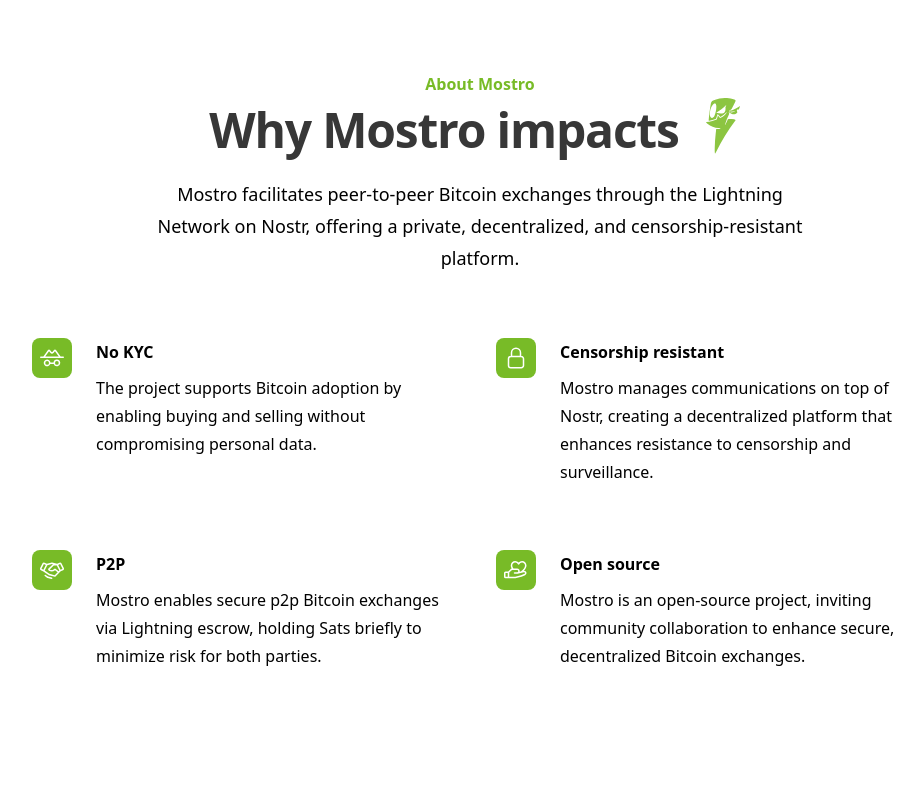
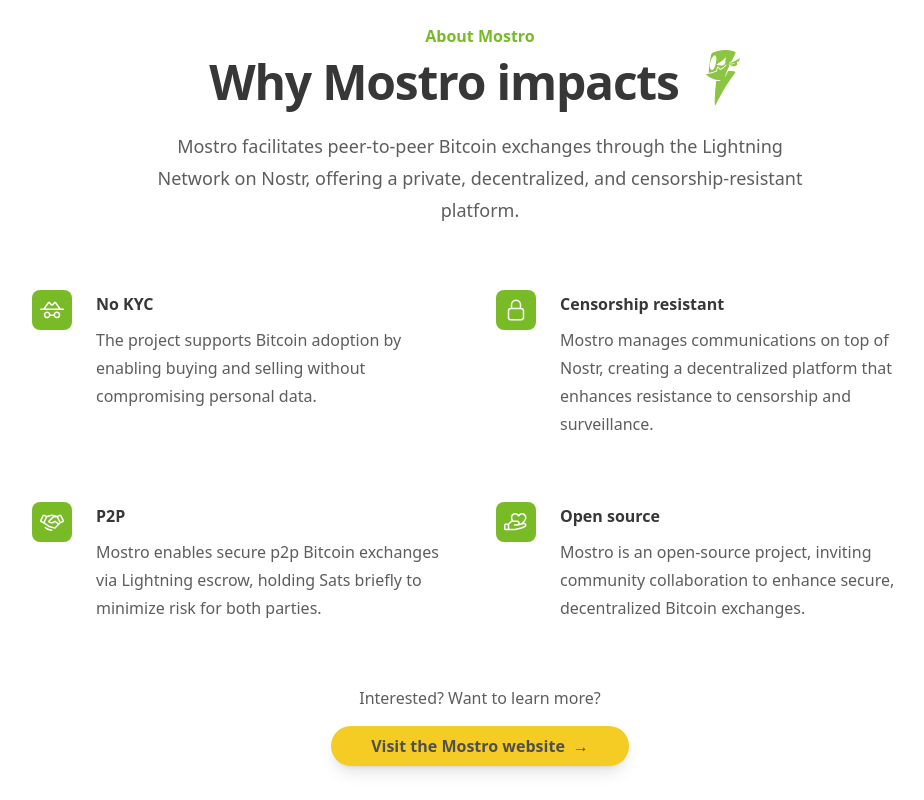
Before and after one commit to josefinalliende/mostro-foundation-website, a Nuxt app: page / in a window 1280 px wide. Shown: the part 1680-2480 px from the top of the page, without its empty margins (160-1084 px from the left). Built offline with nearby package versions, Linux system fonts and the light colour scheme.

Commit message:
feat(ux/AboutUsBanner): add link to mostro website

```diff
--- a/components/about-us-banner.vue
+++ b/components/about-us-banner.vue
@@ -1,5 +1,5 @@
 <template>
-<div class="bg-white py-24 sm:py-32">
+  <div class="bg-white py-20">
     <div class="mx-auto max-w-7xl px-6 lg:px-8">
       <div class="mx-auto max-w-2xl lg:text-center">
         <p class="text-base/7 font-semibold text-primary-500">
@@ -14,14 +14,14 @@
             src="~/assets/icons/mostro-green.svg"
           >
         </div>
-      <p class="mt-6 text-lg/8 text-gray-600">
+        <p class="mt-6 text-lg/8 text-tertiary-600">
           Mostro facilitates peer-to-peer Bitcoin exchanges through the Lightning Network on Nostr, offering a private, decentralized, and censorship-resistant platform.
         </p>
       </div>
       <div class="mx-auto mt-16 max-w-2xl lg:max-w-4xl">
         <dl class="grid max-w-xl grid-cols-1 gap-x-8 gap-y-10 lg:max-w-none lg:grid-cols-2 lg:gap-y-16">
           <div class="relative pl-16">
-          <dt class="text-base/7 font-semibold text-gray-900">
+            <dt class="text-base/7 font-semibold text-tertiary-900">
               <div class="absolute left-0 top-0 flex size-10 items-center justify-center rounded-lg bg-primary-500">
                 <img
                   class="size-6"
@@ -30,12 +30,12 @@
               </div>
               No KYC
             </dt>
-          <dd class="mt-2 text-base/7 text-gray-600">
+            <dd class="mt-2 text-base/7 text-tertiary-600 font-light">
               The project supports Bitcoin adoption by enabling buying and selling without compromising personal data.
             </dd>
           </div>
           <div class="relative pl-16">
-          <dt class="text-base/7 font-semibold text-gray-900">
+            <dt class="text-base/7 font-semibold text-tertiary-900">
               <div class="absolute left-0 top-0 flex size-10 items-center justify-center rounded-lg bg-primary-500">
                 <svg class="size-6 text-white" fill="none" viewBox="0 0 24 24" stroke-width="1.5" stroke="currentColor" aria-hidden="true" data-slot="icon">
                   <path stroke-linecap="round" stroke-linejoin="round" d="M16.5 10.5V6.75a4.5 4.5 0 1 0-9 0v3.75m-.75 11.25h10.5a2.25 2.25 0 0 0 2.25-2.25v-6.75a2.25 2.25 0 0 0-2.25-2.25H6.75a2.25 2.25 0 0 0-2.25 2.25v6.75a2.25 2.25 0 0 0 2.25 2.25Z" />
@@ -43,12 +43,12 @@
               </div>
               Censorship resistant
             </dt>
-          <dd class="mt-2 text-base/7 text-gray-600">
+            <dd class="mt-2 text-base/7 text-tertiary-600 font-light">
               Mostro manages communications on top of Nostr, creating a decentralized platform that enhances resistance to censorship and surveillance.
             </dd>
           </div>
           <div class="relative pl-16">
-          <dt class="text-base/7 font-semibold text-gray-900">
+            <dt class="text-base/7 font-semibold text-tertiary-900">
               <div class="absolute left-0 top-0 flex size-10 items-center justify-center rounded-lg bg-primary-500">
                 <img
                   class="size-6"
@@ -57,12 +57,12 @@
               </div>
               P2P
             </dt>
-          <dd class="mt-2 text-base/7 text-gray-600">
+            <dd class="mt-2 text-base/7 text-tertiary-600 font-light">
               Mostro enables secure p2p Bitcoin exchanges via Lightning escrow, holding Sats briefly to minimize risk for both parties.
             </dd>
           </div>
           <div class="relative pl-16">
-          <dt class="text-base/7 font-semibold text-gray-900">
+            <dt class="text-base/7 font-semibold text-tertiary-900">
               <div class="absolute left-0 top-0 flex size-10 items-center justify-center rounded-lg bg-primary-500">
                 <img
                   class="size-6"
@@ -71,12 +71,26 @@
               </div>
               Open source
             </dt>
-          <dd class="mt-2 text-base/7 text-gray-600">
+            <dd class="mt-2 text-base/7 text-tertiary-600 font-light">
               Mostro is an open-source project, inviting community collaboration to enhance secure, decentralized Bitcoin exchanges.
             </dd>
           </div>
         </dl>
       </div>
+      <div class="flex flex-col gap-y-4 items-center justify-center pt-8 md:pt-16">
+        <p class="text-tertiary-600 font-light">
+          Interested? Want to learn more?
+        </p>
+        <base-button
+          href="https://mostro.network/"
+          theme="secondary"
+          label="Visit the Mostro website"
+        >
+        <template #icon>
+          <span aria-hidden="true">&rarr;</span>
+        </template>
+      </base-button>
+      </div>
     </div>
   </div>
 </template>
```
Lines whose indentation alone changed are shown as unchanged.
